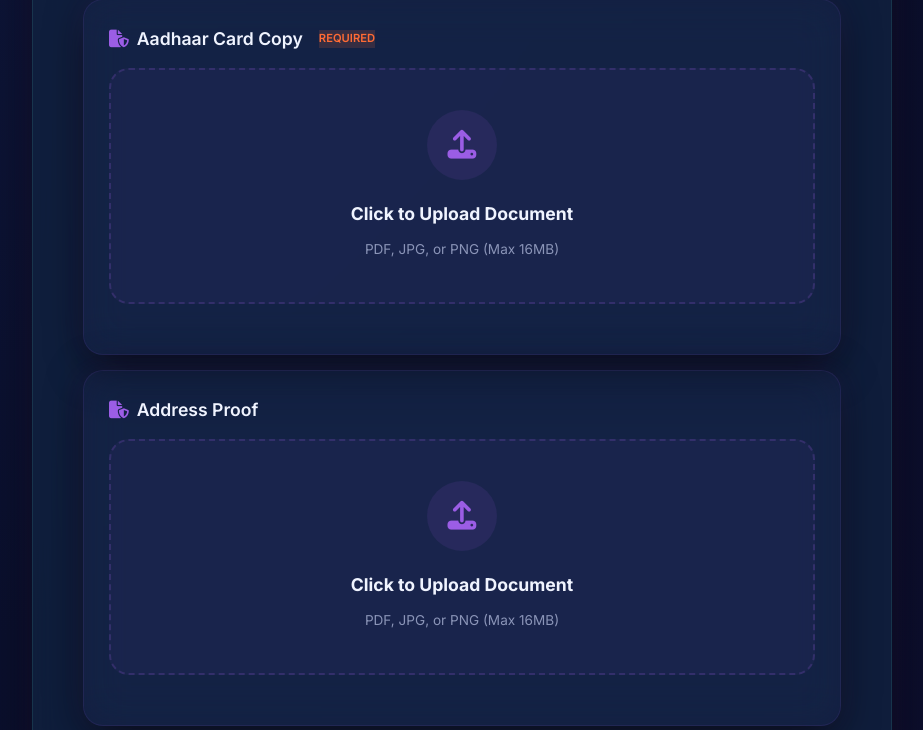
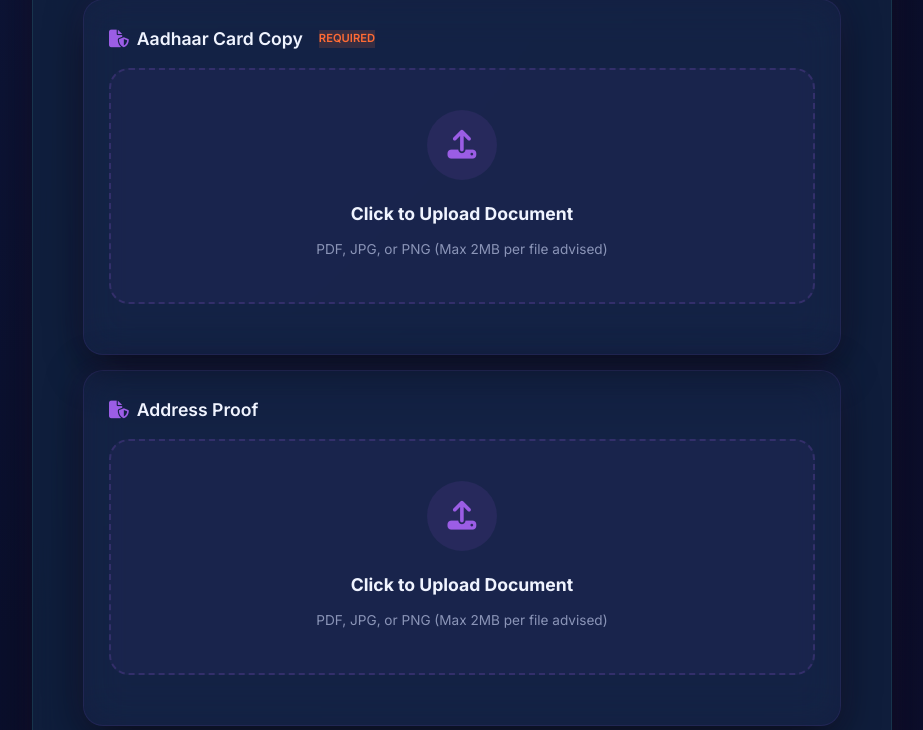
Before and after one commit to surya5887/FaizInternet, a Flask app: page /book/1 in a window 1280 px wide. Shown: the part 1065-1795 px from the top of the page, without its empty margins (178-1101 px from the left). Run offline with Flask 3, Linux system fonts and the light colour scheme; the visitor is signed in with stand-in values (Sample User, id 1); data comes from the database, SQL or seed files in the repository; some libraries are stand-ins or nearby versions.

Commit message:
Fix Vercel 413 error by adding client-side 4MB payload limit validation before form submission

```diff
--- a/templates/book_service.html
+++ b/templates/book_service.html
@@ -191,7 +191,7 @@
                                     <i class="fa-solid fa-upload"></i>
                                 </div>
                                 <span class="upload-text-main">Click to Upload Document</span>
-                                <span class="upload-text-sub">PDF, JPG, or PNG (Max 16MB)</span>
+                                <span class="upload-text-sub">PDF, JPG, or PNG (Max 2MB per file advised)</span>
                                 <input type="file" name="doc_field_{{ loop.index0 }}"
                                        class="file-input-hidden" accept=".pdf,.jpg,.jpeg,.png"
                                        {% if doc_field.get('required') %}data-required="true"{% endif %}
@@ -249,9 +249,41 @@
                     });
                 });
 
-                // Custom validation to highlight empty required file inputs visibly
+                // Custom validation to highlight empty required file inputs visibly and check total payload size
                 document.querySelector('form').addEventListener('submit', function(e) {
                     let isValid = true;
+
+                    let totalSize = 0;
+                    const allFiles = this.querySelectorAll('input[type="file"]');
+                    allFiles.forEach(input => {
+                        if (input.files.length > 0) {
+                            totalSize += input.files[0].size;
+                        }
+                    });
+
+                    const submitBtn = this.querySelector('button[type="submit"]');
+                    const existingSizeError = document.getElementById('size-error-msg');
+                    if (existingSizeError) existingSizeError.remove();
+
+                    if (totalSize > 4 * 1024 * 1024) { // 4MB Limit for Vercel Hobby
+                        isValid = false;
+
+                        const sizeError = document.createElement('div');
+                        sizeError.id = 'size-error-msg';
+                        sizeError.style.color = 'var(--accent-orange)';
+                        sizeError.style.background = 'rgba(255, 107, 53, 0.1)';
+                        sizeError.style.border = '1px dashed var(--accent-orange)';
+                        sizeError.style.padding = '15px';
+                        sizeError.style.borderRadius = '10px';
+                        sizeError.style.marginBottom = '20px';
+                        sizeError.style.textAlign = 'center';
+                        sizeError.style.fontWeight = '600';
+                        sizeError.innerHTML = '<i class="fa-solid fa-triangle-exclamation"></i> <strong>Upload Limit Exceeded:</strong> Total file size is ' + (totalSize / (1024 * 1024)).toFixed(2) + 'MB. Vercel limits submissions to 4.0MB. Please compress your files and try again.';
+
+                        submitBtn.parentNode.insertBefore(sizeError, submitBtn);
+                        sizeError.scrollIntoView({ behavior: 'smooth', block: 'center' });
+                    }
+
                     const requiredFiles = this.querySelectorAll('input.file-input-hidden[data-required="true"]');
 
                     requiredFiles.forEach(input => {
```
